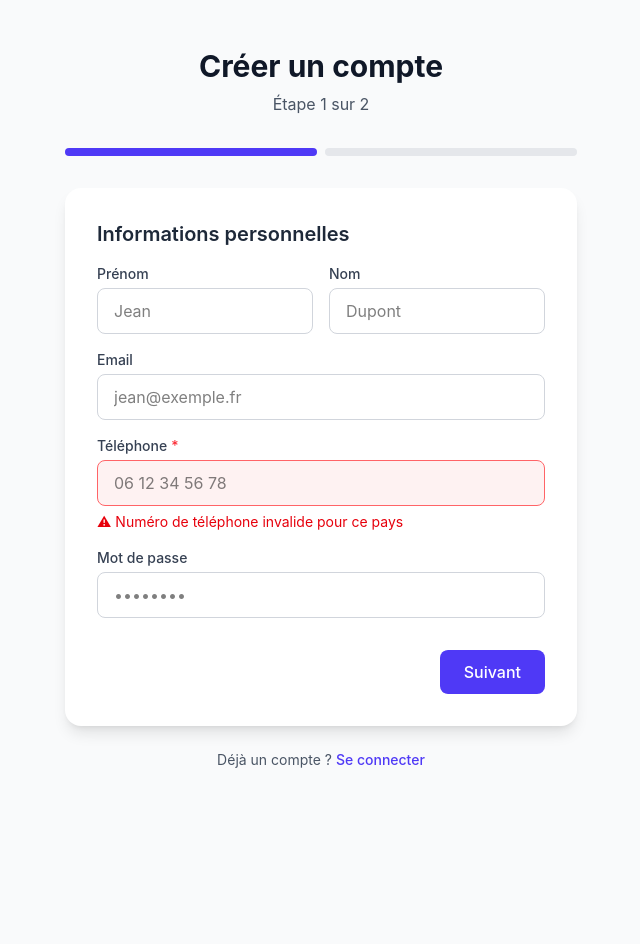
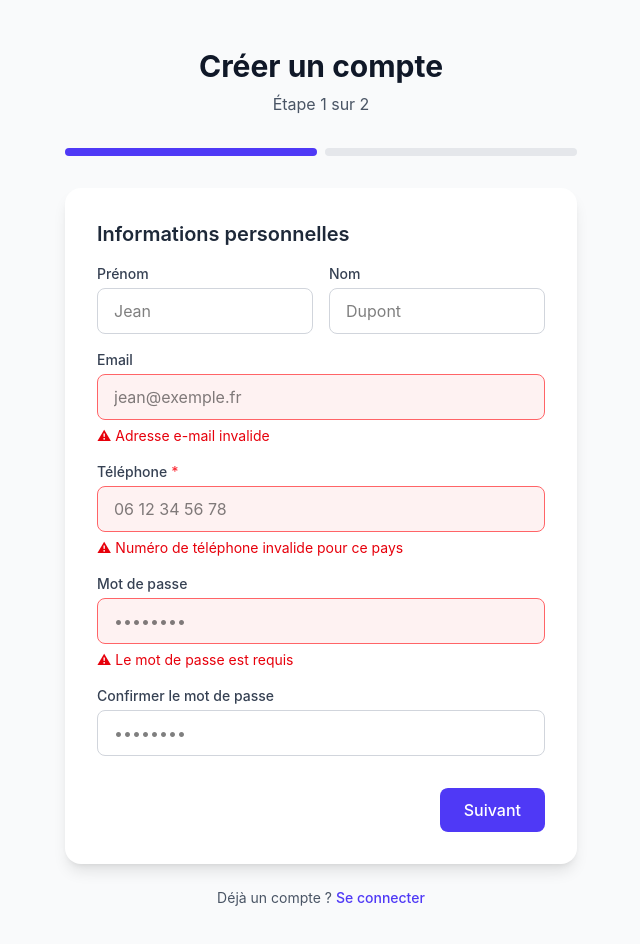
Before and after one commit to khollmes/colossence, a Next.js app: page /register in a window 1280 px wide. Both pictures are taken after a click on the button "Suivant". Shown: the top 944 px of the page, without its empty margins (319-959 px from the left). Before the commit the page ends 818 px from the top, so only its background shows below. Built offline with nearby package versions, Linux system fonts and the light colour scheme.

Commit message:
validation email mdp

```diff
--- a/app/api/register/route.ts
+++ b/app/api/register/route.ts
@@ -3,6 +3,7 @@ import bcrypt from "bcrypt";
 import prisma from "@/lib/prisma";
 import { registerSchema } from "@/lib/validations/register";
 import { checkRateLimit, rateLimitResponse, getClientIp } from "@/lib/rateLimit";
+import { sendVerificationEmail } from "@/lib/verification";
 
 export async function POST(request: Request) {
   const ip = getClientIp(request);
@@ -66,9 +67,18 @@ export async function POST(request: Request) {
       });
     });
 
+    // Envoi de l'email APRÈS la transaction — une panne SMTP ne doit pas
+    // annuler la création du compte. Si l'envoi échoue, l'utilisateur peut
+    // redemander un email depuis la page de connexion.
+    try {
+      await sendVerificationEmail(user);
+    } catch (emailError) {
+      console.error("[register] Email de vérification non envoyé:", emailError);
+    }
+
     return NextResponse.json(
       {
-        message: "Compte créé avec succès",
+        message: "Compte créé. Vérifiez votre email pour activer votre accès.",
         user: { id: user.id, email: user.email, prenom: user.prenom, nom: user.nom },
       },
       { status: 201 }
--- a/app/register/page.tsx
+++ b/app/register/page.tsx
@@ -26,6 +26,7 @@ export default function RegisterPage() {
     email: "",
     telephone: "",
     password: "",
+    confirmPassword: "",
     nomEntreprise: "",
     siret: "",
     metier: "",
@@ -43,12 +44,28 @@ export default function RegisterPage() {
     });
   };
 
-  // Valide le téléphone perso avant de passer à l'étape 2
+  // Valide téléphone et correspondance des mots de passe avant de passer à l'étape 2
   const nextStep = () => {
     if (step === 1) {
-      const result = validatePhone(formData.telephone, "FR");
-      if (!result.valid) {
-        setFieldErrors({ telephone: result.error ?? "Numéro invalide" });
+      const newErrors: Record<string, string> = {};
+
+      if (!/^[^\s@]+@[^\s@]+\.[^\s@]+$/.test(formData.email)) {
+        newErrors.email = "Adresse e-mail invalide";
+      }
+
+      const phoneResult = validatePhone(formData.telephone, "FR");
+      if (!phoneResult.valid) {
+        newErrors.telephone = phoneResult.error ?? "Numéro invalide";
+      }
+
+      if (!formData.password) {
+        newErrors.password = "Le mot de passe est requis";
+      } else if (formData.password !== formData.confirmPassword) {
+        newErrors.confirmPassword = "Les mots de passe ne correspondent pas";
+      }
+
+      if (Object.keys(newErrors).length > 0) {
+        setFieldErrors(newErrors);
         return;
       }
     }
@@ -66,10 +83,13 @@ export default function RegisterPage() {
     setError("");
 
     try {
+      // On exclut confirmPassword : l'API n'en a pas besoin et la validation
+      // côté serveur rejetterait un champ inconnu du schéma Zod.
+      const { confirmPassword: _, ...payload } = formData;
       const res = await fetch("/api/register", {
         method: "POST",
         headers: { "Content-Type": "application/json" },
-        body: JSON.stringify(formData),
+        body: JSON.stringify(payload),
       });
 
       const data = await res.json();
@@ -156,10 +176,18 @@ export default function RegisterPage() {
                 <input
                   type="email"
                   value={formData.email}
-                  onChange={(e) => updateField("email", e.target.value)}
-                  className="w-full px-4 py-2.5 border border-gray-300 rounded-lg focus:ring-2 focus:ring-indigo-500 focus:border-transparent outline-none transition"
+                  onChange={(e) => {
+                    updateField("email", e.target.value);
+                    clearFieldError("email");
+                  }}
+                  className={`w-full px-4 py-2.5 border rounded-lg focus:ring-2 focus:ring-indigo-500 focus:border-transparent outline-none transition ${
+                    fieldErrors.email ? "border-red-400 bg-red-50" : "border-gray-300"
+                  }`}
                   placeholder="jean@exemple.fr"
                 />
+                {fieldErrors.email && (
+                  <p className="mt-1.5 text-sm text-red-600">⚠ {fieldErrors.email}</p>
+                )}
               </div>
               <PhoneField
                 id="telephone"
@@ -179,10 +207,39 @@ export default function RegisterPage() {
                 <input
                   type="password"
                   value={formData.password}
-                  onChange={(e) => updateField("password", e.target.value)}
-                  className="w-full px-4 py-2.5 border border-gray-300 rounded-lg focus:ring-2 focus:ring-indigo-500 focus:border-transparent outline-none transition"
+                  onChange={(e) => {
+                    updateField("password", e.target.value);
+                    clearFieldError("password");
+                    clearFieldError("confirmPassword");
+                  }}
+                  className={`w-full px-4 py-2.5 border rounded-lg focus:ring-2 focus:ring-indigo-500 focus:border-transparent outline-none transition ${
+                    fieldErrors.password ? "border-red-400 bg-red-50" : "border-gray-300"
+                  }`}
                   placeholder="••••••••"
                 />
+                {fieldErrors.password && (
+                  <p className="mt-1.5 text-sm text-red-600">⚠ {fieldErrors.password}</p>
+                )}
+              </div>
+              <div>
+                <label className="block text-sm font-medium text-gray-700 mb-1">
+                  Confirmer le mot de passe
+                </label>
+                <input
+                  type="password"
+                  value={formData.confirmPassword}
+                  onChange={(e) => {
+                    updateField("confirmPassword", e.target.value);
+                    clearFieldError("confirmPassword");
+                  }}
+                  className={`w-full px-4 py-2.5 border rounded-lg focus:ring-2 focus:ring-indigo-500 focus:border-transparent outline-none transition ${
+                    fieldErrors.confirmPassword ? "border-red-400 bg-red-50" : "border-gray-300"
+                  }`}
+                  placeholder="••••••••"
+                />
+                {fieldErrors.confirmPassword && (
+                  <p className="mt-1.5 text-sm text-red-600">⚠ {fieldErrors.confirmPassword}</p>
+                )}
               </div>
             </div>
           )}
```
